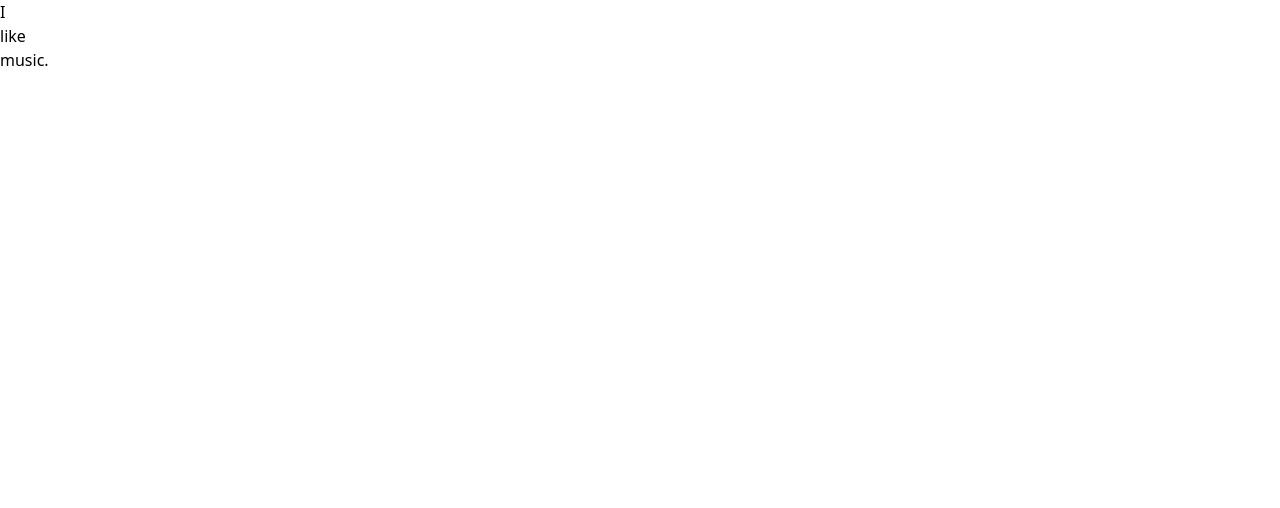
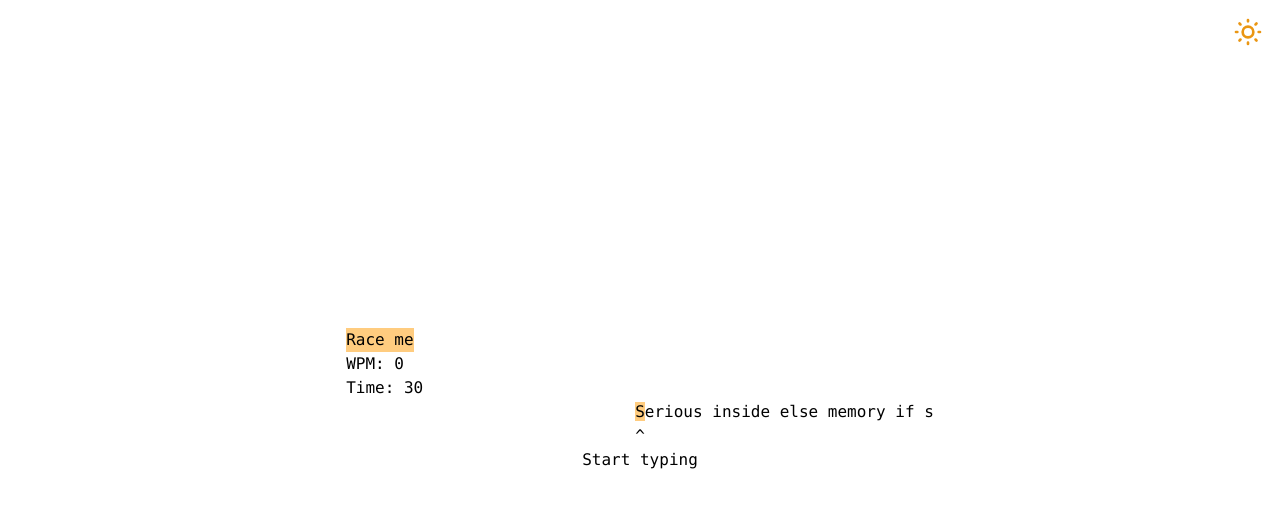
Before and after one commit to acui51/personal-website, a Next.js app: page /race-me in a window 1280 px wide. Shown: the top 508 px of the page. Built offline with nearby package versions, Linux system fonts and the light colour scheme.

Commit message:
Initial type test

```diff
--- a/components/ToggleButton/index.js
+++ b/components/ToggleButton/index.js
@@ -11,14 +11,14 @@ const ToggleButton = () => {
 
   return (
     <div
-      className={`md:h-screen ${
+      className={`${
         theme === "dark" ? "dark" : ""
       } absolute top-4 right-4 z-10`}
     >
       <div className="dark:text-gray-200">
-        <button
-          onClick={() => setTheme(theme === "dark" ? "light" : "dark")}
-          className="active:outline-none focus:outline-none"
+        <span
+          onClick={(e) => setTheme(theme === "dark" ? "light" : "dark")}
+          className="active:outline-none focus:outline-none cursor-pointer"
         >
           {theme === "dark" ? (
             <svg
@@ -51,7 +51,7 @@ const ToggleButton = () => {
               />
             </svg>
           )}
-        </button>
+        </span>
       </div>
     </div>
   );
--- /dev/null
+++ b/hooks/useKeyPress.js
@@ -0,0 +1,27 @@
+import { useState, useEffect } from "react";
+
+const useKeyPress = (callback) => {
+  const [keyPressed, setKeyPressed] = useState();
+  useEffect(() => {
+    const downHandler = ({ key }) => {
+      if (keyPressed !== key && key.length === 1) {
+        setKeyPressed(key);
+        callback && callback(key);
+      }
+    };
+    const upHandler = () => {
+      setKeyPressed(null);
+    };
+
+    window.addEventListener("keydown", downHandler);
+    window.addEventListener("keyup", upHandler);
+
+    return () => {
+      window.removeEventListener("keydown", downHandler);
+      window.removeEventListener("keyup", upHandler);
+    };
+  });
+  return keyPressed;
+};
+
+export default useKeyPress;
--- a/pages/race-me/index.js
+++ b/pages/race-me/index.js
@@ -1,48 +1,134 @@
-import React, {useState, useEffect} from 'react'
+import React, { useState, useEffect } from "react";
+import useKeyPress from "../../hooks/useKeyPress";
+import { useTheme } from "next-themes";
+import Breadcrumb from "components/Breadcrumb";
+import ToggleButton from "components/ToggleButton";
 
-const WordState = {
-    CORRECT: "CORRECT",
-    INCORRECT: "INCORRECT",
-    UNOBSERVED: "UNOBSERVED"
-}
+const INITIAL_WORDS =
+  "Serious inside else memory if six. Whose group through despite cause. Sense peace economy travel. Total financial role together range line beyond its. Policy daughter need kind miss artist truth trouble. Rest human station property. Partner stock four. Region as true develop sound central. Language ball floor meet usually board necessary. Natural sport music white."; // get from BE later
+
+const generate = () => {
+  return "I like ";
+};
+
+const currentTime = () => new Date().getTime();
+
+const Start = ({ startTime }) => {
+  return (
+    <div
+      className={"flex-col justify-center " + (startTime && "hidden-animate")}
+    >
+      <span>^</span>
+      <p>Start typing</p>
+    </div>
+  );
+};
 
 const RaceMe = () => {
-    const [corpus, setCorpus] = useState([])
-    const [inputValue, setInputValue] = useState("")
+  const [leftPadding, setLeftPadding] = useState(
+    new Array(30).fill(" ").join("")
+  ); // initial 50 spaces to keep current char at center
+  const [outgoingChars, setOutgoingChars] = useState(""); // characters just typed
+  const [currentChar, setCurrentChar] = useState(INITIAL_WORDS.charAt(0));
+  const [incomingChars, setIncomingChars] = useState(INITIAL_WORDS.substr(1)); // next chars to type
+  const [startTime, setStartTime] = useState(null);
+  const [wordCount, setWordCount] = useState(0);
+  const [charCount, setCharCount] = useState(0);
+  const [wpm, setWpm] = useState(0);
+  const [seconds, setTime] = useState(30);
+  const [wpmArray, setWpmArray] = useState([]);
+  const [incorrectChar, setIncorrectChar] = useState(false);
+  const [mounted, setMounted] = useState(false);
+  const { theme } = useTheme();
 
-    useEffect(() => {
-        // TODO: Fetch corpus from backend
-        // Convert corpus to [{word: state}]
-        const fetchedCorpus = "I like music."
-        const newCorpus = []
-        for (const word of fetchedCorpus.split(" ")) {
-            newCorpus.push({word: word, state: WordState.UNOBSERVED})
-        }
+  useEffect(() => {
+    const timeoutId =
+      seconds > 0 &&
+      startTime &&
+      setTimeout(() => {
+        setTime(seconds - 1);
+        const durationInMinutes = (currentTime() - startTime) / 60000.0;
+        const newWpm = (charCount / 5 / durationInMinutes).toFixed(2);
+        setWpm(newWpm);
+        const newWpmArray = wpmArray;
+        newWpmArray.push(newWpm);
+        // console.log(newWpmArray);
+        setWpmArray(newWpmArray);
+      }, 1000);
 
-        setCorpus(newCorpus)
-    }, [])
+    return () => {
+      clearTimeout(timeoutId);
+    };
+  }, [seconds, startTime]);
 
-    const checkInputValue = (inputValue) => {
-        setInputValue(inputValue)
-
+  useKeyPress((key) => {
+    // Start the timer
+    if (!startTime) {
+      setStartTime(currentTime);
     }
 
-    return (
-        <div>
-            {corpus.map((word, wordIdx) => {
-                if (word.state === "UNOBSERVED") {
-                    return <p>{word.word}</p>
-                } else if (word.state === "CORRECT") {
-                    return <p className="text-green-300">{word.word}</p>
-                } else {
-                    return <p className="text-red-300">{word.word}</p>
-                }
-            })}
-            <div>
-            <input className="bb-1" value={inputValue} onChange={(e) => checkInputValue(e.target.value)}/>
-            </div>
-        </div>
-    )
-}
+    // Don't register any keypresses after time is up
+    if (seconds === 0) {
+      return;
+    }
 
-export default RaceMe
+    let updatedOutgoingChars = outgoingChars;
+    let updatedIncomingChars = incomingChars;
+
+    if (key === currentChar) {
+      setIncorrectChar(false);
+      // For the first 20 characters, move leftPadding forward
+      if (leftPadding.length > 0) {
+        setLeftPadding(leftPadding.substring(1));
+      }
+
+      // Current char is now in outgoing chars
+      updatedOutgoingChars += currentChar;
+      setOutgoingChars(updatedOutgoingChars);
+
+      // Current char is now the next letter
+      setCurrentChar(incomingChars.charAt(0));
+
+      updatedIncomingChars = incomingChars.substring(1);
+      if (updatedIncomingChars.split(" ").length < 10) {
+        updatedIncomingChars += " " + generate();
+      }
+      setIncomingChars(updatedIncomingChars);
+
+      setCharCount(charCount + 1);
+
+      if (incomingChars.charAt(0) === " ") {
+        setWordCount(wordCount + 1);
+      }
+    } else {
+      setIncorrectChar(true);
+    }
+  });
+
+  useEffect(() => setMounted(true), []);
+
+  if (!mounted) return null;
+
+  return (
+    <div className="flex items-center justify-center h-screen">
+      <ToggleButton />
+      <div className="font-mono text-center">
+        <h3 className="bg-[#FF990080] text-left w-max">Race me</h3>
+        <h3 className="text-left">WPM: {wpm}</h3>
+        <h3 className="text-left">Time: {seconds}</h3>
+        <p className="whitespace-pre">
+          <span className="text-zinc-500">
+            {(leftPadding + outgoingChars).slice(-30)}
+          </span>
+          <span className={incorrectChar ? "bg-red-400" : "bg-[#FF990080]"}>
+            {currentChar}
+          </span>
+          <span>{incomingChars.substr(0, 30)}</span>
+        </p>
+        <Start startTime={startTime} />
+      </div>
+    </div>
+  );
+};
+
+export default RaceMe;
--- a/styles/globals.css
+++ b/styles/globals.css
@@ -1,6 +1,11 @@
 @tailwind base;
 @tailwind components;
 @tailwind utilities;
+
+.hidden-animate {
+  opacity: 0;
+  transition: visibility 0s 0.7s, opacity 0.7s linear;
+}
 
 .h-108 {
   height: 26rem;
--- a/tailwind.config.js
+++ b/tailwind.config.js
@@ -3,10 +3,10 @@ module.exports = {
   purge: ["./pages/**/*.{js,ts,jsx,tsx}", "./components/**/*.{js,ts,jsx,tsx}"],
   darkMode: "class", // or 'media' or 'class'
   theme: {
-    extend: {},
+    extend: {}
   },
   variants: {
-    extend: {},
+    extend: {}
   },
-  plugins: [],
+  plugins: []
 };
```
Also changed, not shown: 1 other file (tests, documents, lock files or other folders).
